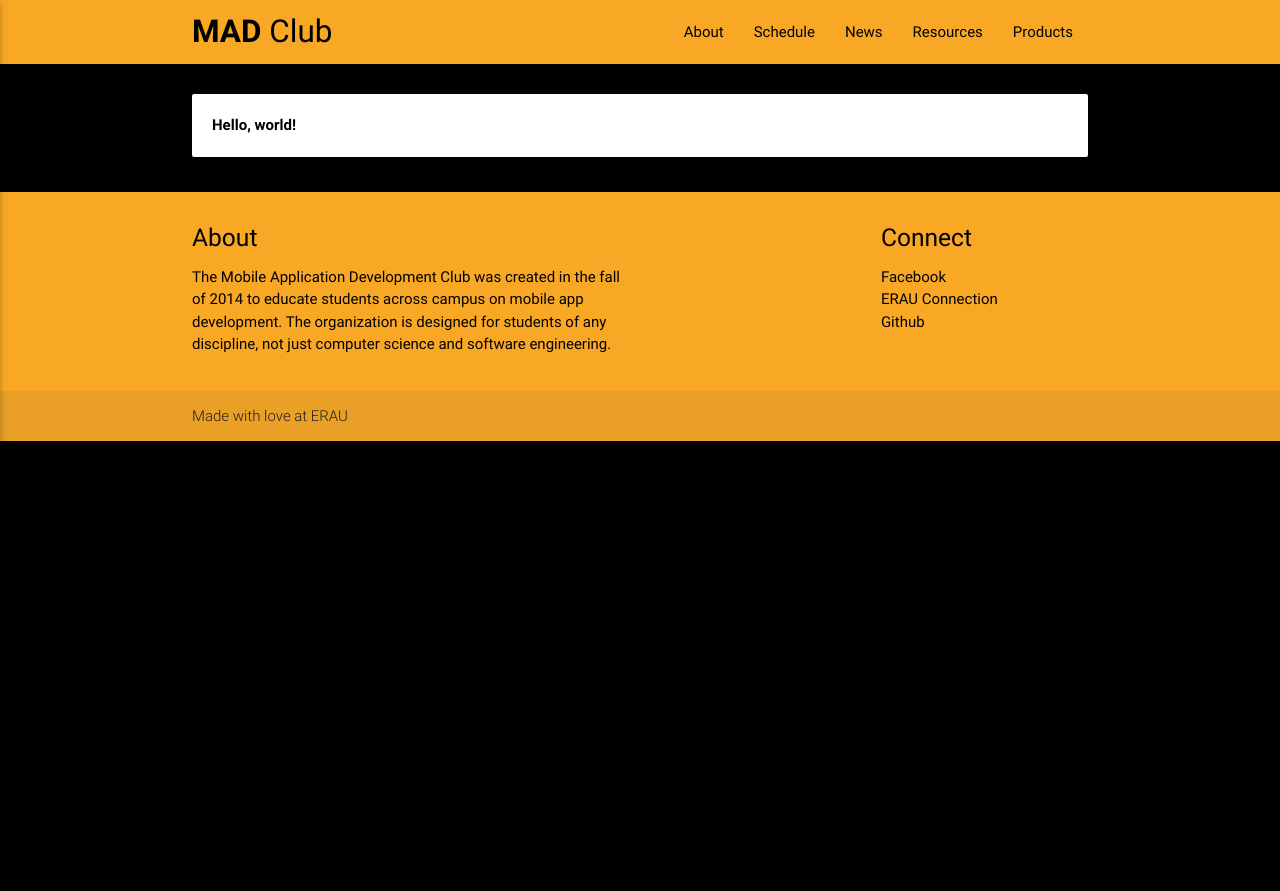
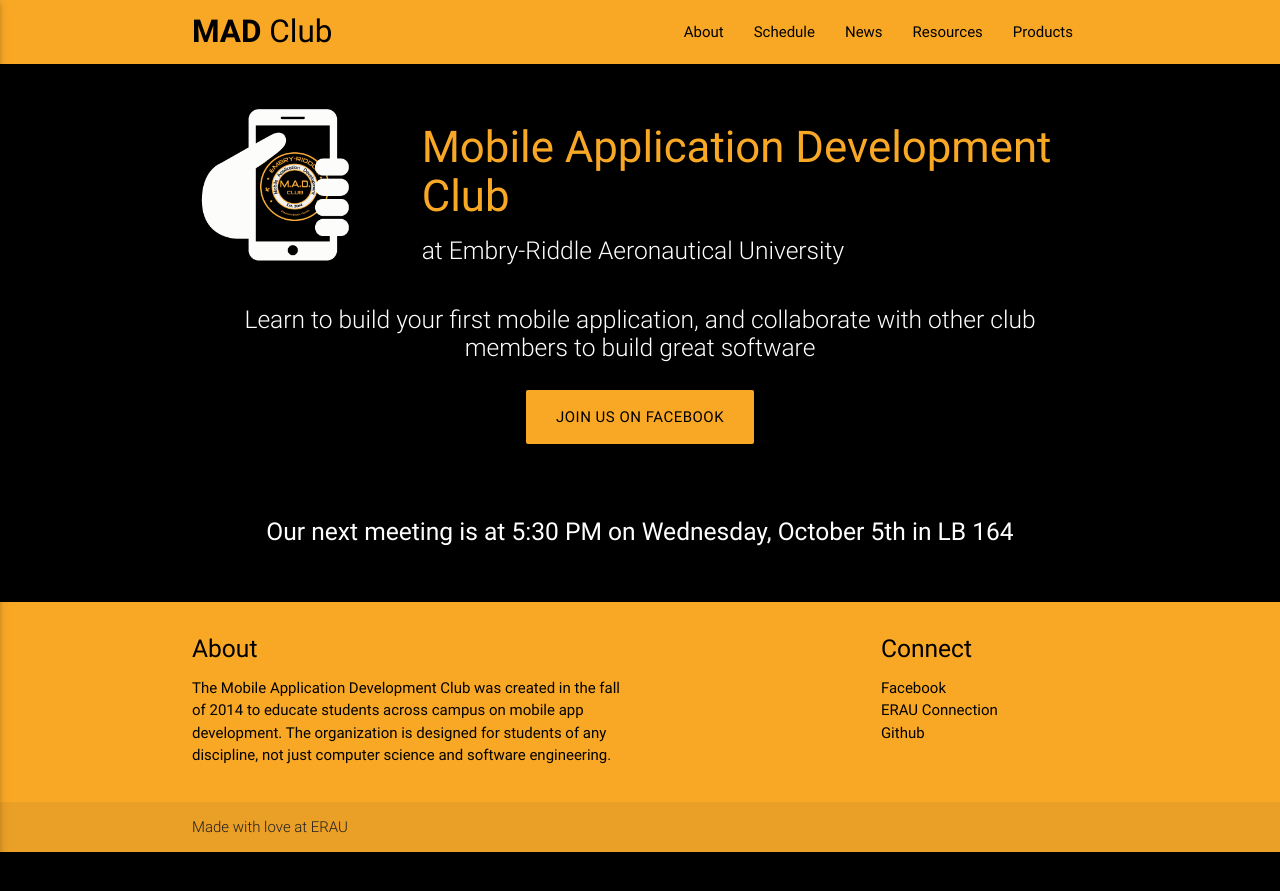
Before and after one commit to erauMADclub/eraumadclub.github.io, a Jekyll site: the page built from index.html, in a window 1280 px wide. Shown: the top 891 px of the page. Built offline with Jekyll 4.4.1, drawn with Linux system fonts in a browser that asks for light colours; nearby versions of some CDN libraries.

Commit message:
Update index.html

```diff
--- a/index.html
+++ b/index.html
@@ -1,6 +1,38 @@
 ---
 title: M.A.D. Club at Embry-Riddle Aeronautical University
-layout: page
+layout: nav
 ---
 
-<b>Hello, world!</b>
+<div class="section no-pad-bot" id="index-banner">
+			<div class="container">
+				<br>
+				<div class="row">
+					<div class="col s12 m3 ">
+						<img width="80%" src="hand_phone.png" />
+					</div>
+
+
+					<div class=" col s12 m9">
+						<h3 class="yellow-text text-darken-3">Mobile Application Development Club</h3>
+						<h5 class="light">at Embry-Riddle Aeronautical University</h5>
+					</div>
+					<div class="hide col s12 m9">
+						<h3 class="center yellow-text text-darken-3">Mobile Application Development Club</h3>
+						<h5 class="center light">at Embry-Riddle Aeronautical University</h5>
+					</div>
+				</div>
+				<div class="row ">
+					<h5 class=" center header col s12 light">Learn to build your first mobile application, and collaborate with other club members to build great software</h5>
+				</div>
+				<div class="row center">
+					<a href="https://www.facebook.com/eraumadclub" id="download-button" class="btn-large waves-effect waves-light black-text yellow darken-3">Join Us On Facebook</a>
+<!--					<a href="https://connection.erau.edu/organization/MADclub" id="download-button" class="btn-large waves-effect waves-light black-text yellow darken-3">Get Connected</a>-->
+				</div>
+				<div class="row center"><br>
+					<p class="header col s12"><h5>Our next meeting is at 5:30 PM on Wednesday, October 5th in LB 164 </h5></p><br>
+				</div>
+			</div>
+		</div>
+
+
+		</div>
```
